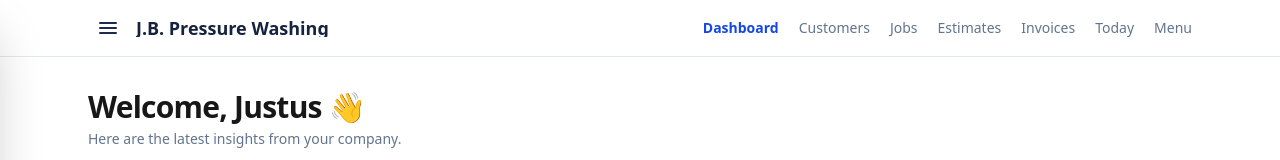
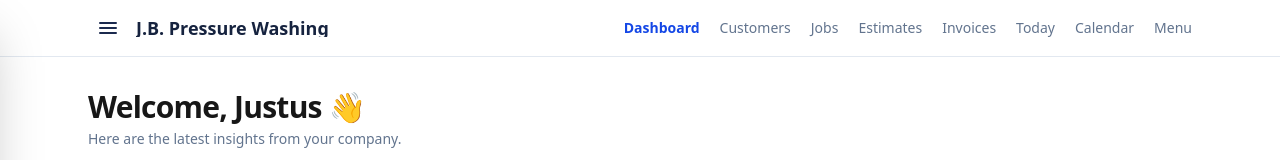
Before and after one commit to justusbansemer-debug/jb-ops-app, a Next.js app: page / in a window 1280 px wide. Shown: the top 160 px of the page. Built offline with nearby package versions, Linux system fonts and the light colour scheme; no server answers; the database is empty.

Commit message:
Add Calendar to the top nav and the menu drawer

```diff
--- a/src/components/Nav.js
+++ b/src/components/Nav.js
@@ -18,6 +18,7 @@ const TOP_LINKS = [
   { href: "/quotes", label: "Estimates" },
   { href: "/invoices", label: "Invoices" },
   { href: "/today", label: "Today" },
+  { href: "/calendar", label: "Calendar" },
   { href: "/menu", label: "Menu" },
 ];
 
--- a/src/components/SideMenuGroups.js
+++ b/src/components/SideMenuGroups.js
@@ -33,6 +33,7 @@ const GROUPS = [
     items: [
       { href: "/today", label: "Today's jobs" },
       { href: "/jobs", label: "All jobs" },
+      { href: "/calendar", label: "Calendar" },
       { href: "/menu", label: "Measure a property" },
     ],
   },
```
